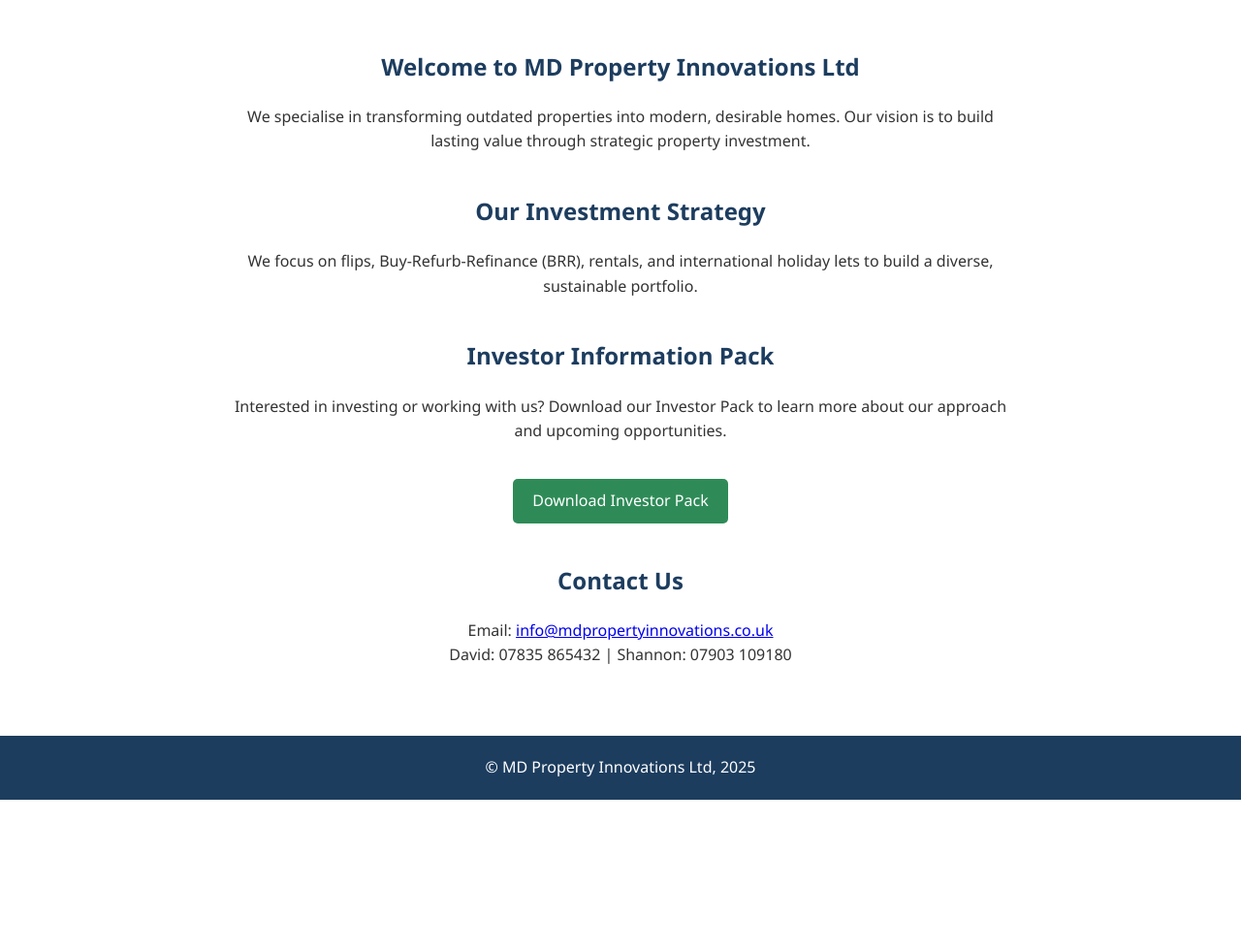
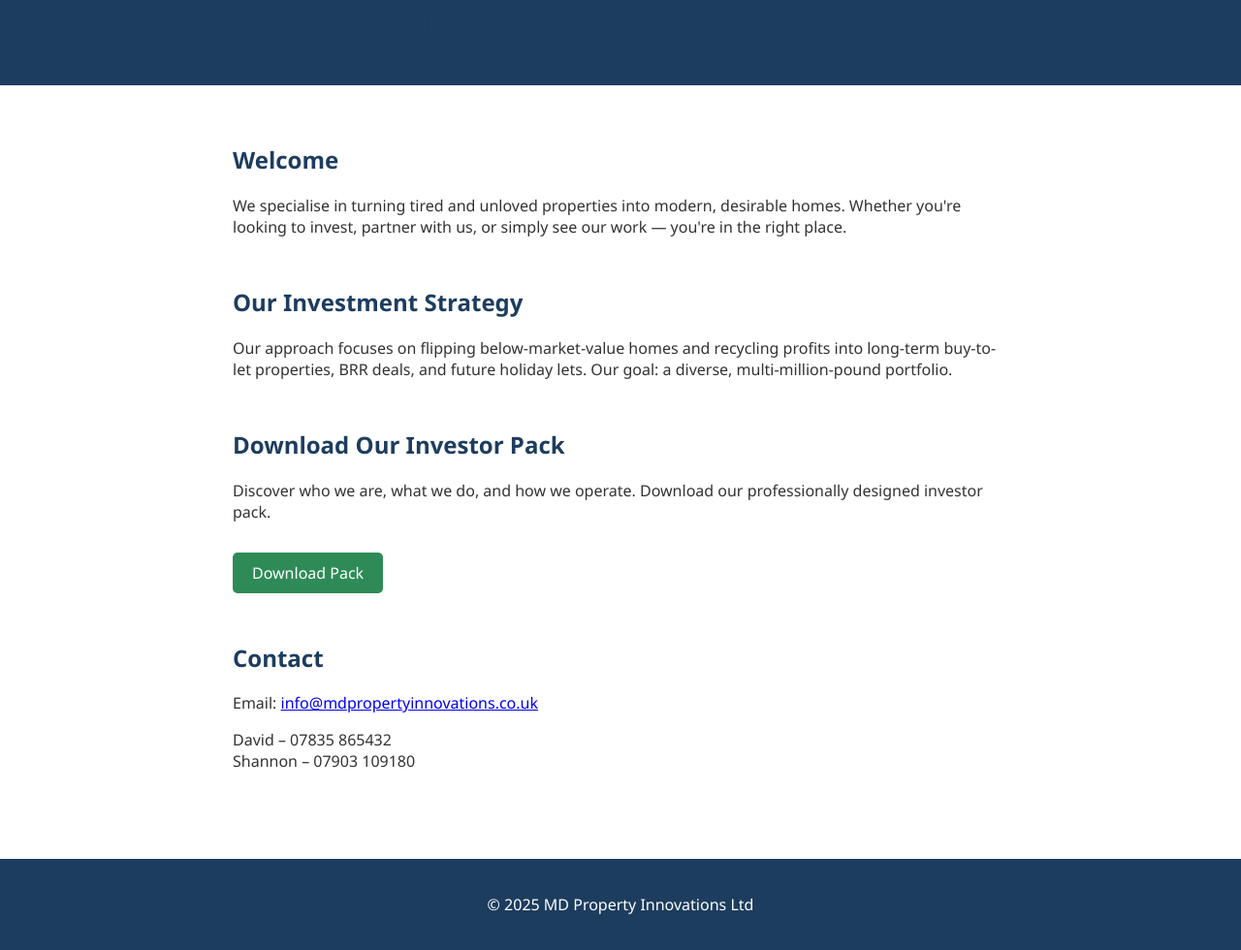
Before and after one commit to Shannyd999/MD-Property-Innovations, a plain HTML site: page index.html in a window 1280 px wide. Shown: the part 338-1318 px from the top of the page at 97% size. Before the commit the page ends 1163 px from the top, so only its background shows below. Drawn offline with Linux system fonts and the light colour scheme.

Commit message:
Update index.html

```diff
--- a/index.html
+++ b/index.html
@@ -2,32 +2,31 @@
 <html lang="en">
 <head>
   <meta charset="UTF-8">
+  <meta name="viewport" content="width=device-width, initial-scale=1.0">
   <title>MD Property Innovations Ltd</title>
-    <meta name="viewport" content="width=device-width, initial-scale=1.0">
   <style>
     body {
       font-family: 'Segoe UI', Arial, sans-serif;
       background-color: #ffffff;
-            color: #333333;
+      color: #333;
       margin: 0;
       padding: 0;
-            line-height: 1.6;
     }
     header, footer {
       background-color: #1D3D5F;
-            color: #ffffff;
-            padding: 20px;
+      color: white;
       text-align: center;
+      padding: 20px 10px;
     }
     .logo {
-            width: 250px;
-            margin: 20px auto;
+      max-width: 300px;
+      display: block;
+      margin: 0 auto 20px;
     }
     main {
-            padding: 30px;
+      padding: 40px 20px;
       max-width: 800px;
-            margin: 0 auto;
-            text-align: center;
+      margin: auto;
     }
     h1, h2 {
       color: #1D3D5F;
@@ -35,51 +34,81 @@
     .button {
       background-color: #2E8B57;
       color: white;
+      padding: 10px 20px;
       text-decoration: none;
-            padding: 10px 20px;
       border-radius: 5px;
-            margin-top: 20px;
       display: inline-block;
-        }
-        .button:hover {
-            background-color: #246b43;
+      margin-top: 15px;
     }
     .section {
-            margin-bottom: 40px;
+      margin-bottom: 50px;
     }
   </style>
 </head>
 <body>
   <header>
     <img class="logo" src="https://github.com/Shannyd999/MD-Property-Innovations/raw/main/36267e831741c1a29b6ebaed2b204c9b.png" alt="MD Property Innovations Logo">
+    <h1>MD Property Innovations Ltd</h1>
   </header>
 
   <main>
     <section class="section">
-            <h1>Welcome to MD Property Innovations Ltd</h1>
-            <p>We specialise in transforming outdated properties into modern, desirable homes. Our vision is to build lasting value through strategic property investment.</p>
+      <h2>Welcome</h2>
+      <p>We specialise in turning tired and unloved properties into modern, desirable homes. Whether you're looking to invest, partner with us, or simply see our work — you're in the right place.</p>
     </section>
 
     <section class="section">
       <h2>Our Investment Strategy</h2>
-            <p>We focus on flips, Buy-Refurb-Refinance (BRR), rentals, and international holiday lets to build a diverse, sustainable portfolio.</p>
+      <p>Our approach focuses on flipping below-market-value homes and recycling profits into long-term buy-to-let properties, BRR deals, and future holiday lets. Our goal: a diverse, multi-million-pound portfolio.</p>
     </section>
 
     <section class="section">
-            <h2>Investor Information Pack</h2>
-            <p>Interested in investing or working with us? Download our Investor Pack to learn more about our approach and upcoming opportunities.</p>
-            <a href="https://github.com/Shannyd999/MD-Property-Innovations/raw/main/MD_Property_Investor_Pack_FINAL.pdf" class="button" download>Download Investor Pack</a>
+      <h2>Download Our Investor Pack</h2>
+      <p>Discover who we are, what we do, and how we operate. Download our professionally designed investor pack.</p>
+      <a class="button" href="https://github.com/Shannyd999/MD-Property-Innovations/raw/main/MD_Property_Investor_Pack_FINAL.pdf" target="_blank">Download Pack</a>
     </section>
 
     <section class="section">
-            <h2>Contact Us</h2>
-            <p>Email: <a href="mailto:info@mdpropertyinnovations.co.uk">info@mdpropertyinnovations.co.uk</a><br>
-            David: 07835 865432 | Shannon: 07903 109180</p>
+      <h2>Contact</h2>
+      <p>Email: <a href="mailto:info@mdpropertyinnovations.co.uk">info@mdpropertyinnovations.co.uk</a></p>
+      <p>David – 07835 865432<br>Shannon – 07903 109180</p>
     </section>
   </main>
 
   <footer>
-        &copy; MD Property Innovations Ltd, 2025
+    <p>&copy; 2025 MD Property Innovations Ltd</p>
   </footer>
+
+  <!-- Formspree floating button -->
+  <script src="https://formspree.io/js/formbutton-v1.min.js" defer></script>
+  <script>
+    window.formbutton = window.formbutton || function() {
+      (formbutton.q = formbutton.q || []).push(arguments);
+    };
+    formbutton("create", {
+      action: "https://formspree.io/f/mblgpjbn",
+      title: "How can we help?",
+      fields: [
+        {
+          type: "email",
+          label: "Email:",
+          name: "email",
+          required: true,
+          placeholder: "your@email.com"
+        },
+        {
+          type: "textarea",
+          label: "Message:",
+          name: "message",
+          placeholder: "What's on your mind?"
+        },
+        { type: "submit" }
+      ],
+      styles: {
+        title: { backgroundColor: "gray" },
+        button: { backgroundColor: "gray" }
+      }
+    });
+  </script>
 </body>
 </html>
```
Lines whose indentation alone changed are shown as unchanged.
